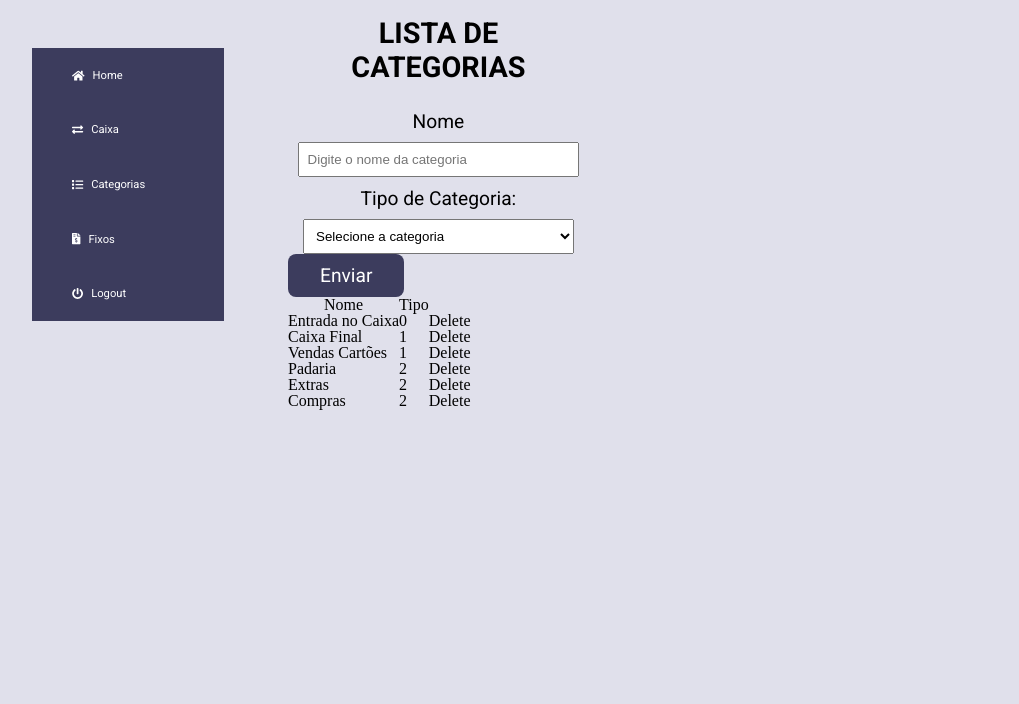
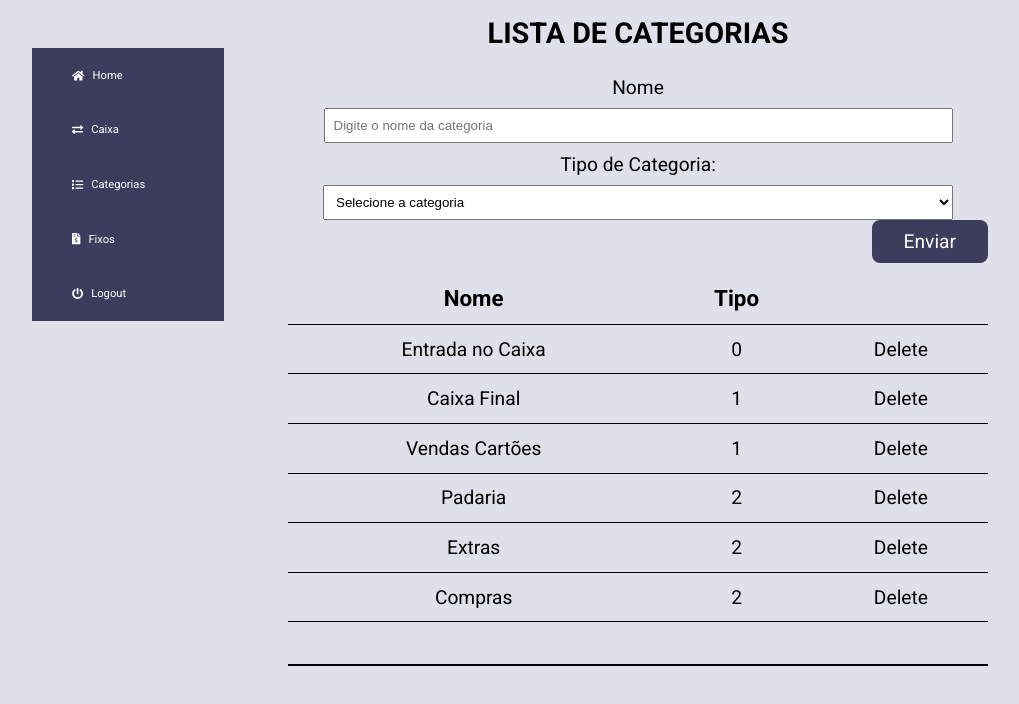
Before and after one commit to GSSiqueira/idl-web, a React (Create React App) app: page /categorias in a window 1280 px wide. Shown: the top 704 px of the page, without its empty margins (0-1019 px from the left). Built offline with nearby package versions, Linux system fonts and the light colour scheme.

Commit message:
Refactored and added table styles

```diff
--- /dev/null
+++ b/src/components/BasicTable/styles.css
@@ -0,0 +1,38 @@
+.basic-table {
+  font: 400 1.2rem 'Roboto';
+  margin: 0.6rem auto;
+}
+
+.basic-table tr {
+  text-align: center;
+  border-bottom: 1px solid black;
+}
+
+.basic-table th,
+.basic-table td {
+  padding: 0.8rem;
+  vertical-align: middle;
+}
+
+.basic-table thead,
+.basic-table tfoot {
+  font: 700 1.4rem 'Roboto';
+}
+
+.delete-button {
+  padding: 0.5rem;
+}
+
+@media screen and (min-width: 1024px) {
+  .basic-table {
+    min-width: 700px;
+  }
+
+  .delete-button {
+    cursor: pointer;
+  }
+
+  .delete-button:hover {
+    color: var(--header-color-hover);
+  }
+}
--- a/src/components/CategoriesSelect/index.tsx
+++ b/src/components/CategoriesSelect/index.tsx
@@ -1,9 +1,6 @@
 import React, { InputHTMLAttributes } from 'react';
 import './styles.css';
-import {
-  Category,
-  SelectCategory,
-} from '../../api/Categories/CategoriesController';
+import { SelectCategory } from '../../api/Categories/CategoriesController';
 
 interface BasicInputProps extends InputHTMLAttributes<HTMLSelectElement> {
   label: string;
--- a/src/pages/Categories/CategoriesTable/index.tsx
+++ b/src/pages/Categories/CategoriesTable/index.tsx
@@ -8,7 +8,7 @@ interface CategoriesTableProps {
 
 const CategoriesTable: React.FC<CategoriesTableProps> = ({ categories }) => {
   return (
-    <table className="categories-table">
+    <table className="basic-table">
       <thead>
         <tr>
           <th>Nome</th>
--- a/src/pages/Categories/index.tsx
+++ b/src/pages/Categories/index.tsx
@@ -1,4 +1,6 @@
 import React, { useState, useEffect } from 'react';
+import './styles.css';
+
 import CategoriesController, {
   Category,
   CategoryTypes,
@@ -54,8 +56,8 @@ const Categories: React.FC<CategoriesProps> = ({ categoriesController }) => {
               value={categoryType}
             />
             <BasicButton label="Enviar" name="submit-button" type="submit" />
-            <CategoriesTable categories={categoriesList} />
           </form>
+          <CategoriesTable categories={categoriesList} />
         </section>
       </main>
     </>
--- a/src/pages/Categories/styles.css
+++ b/src/pages/Categories/styles.css
@@ -0,0 +1,23 @@
+.categories-content {
+  display: flex;
+  flex-flow: column wrap;
+  align-content: center;
+}
+.categories-content form {
+  display: flex;
+  flex-flow: column wrap;
+  width: 100%;
+  margin: 0;
+}
+
+.categories-content .main-title {
+  width: 70%;
+}
+
+.categories-section {
+  display: flex;
+  flex-direction: column;
+  justify-content: flex-start;
+  padding-bottom: 2rem;
+  border-bottom: 2px solid black;
+}
--- a/src/pages/Flux/EntriesTable/index.tsx
+++ b/src/pages/Flux/EntriesTable/index.tsx
@@ -1,5 +1,6 @@
 import React from 'react';
 import './styles.css';
+import '../../../components/BasicTable/styles.css';
 import { FontAwesomeIcon } from '@fortawesome/react-fontawesome';
 import { faTrashAlt } from '@fortawesome/free-solid-svg-icons';
 
@@ -30,7 +31,7 @@ const EntriesTable: React.FC<EntriesTableProps> = ({
   }, 0);
 
   return (
-    <table className="entry-table">
+    <table className="basic-table">
       <thead>
         <tr>
           <th>Horário</th>
--- a/src/pages/Flux/EntriesTable/styles.css
+++ b/src/pages/Flux/EntriesTable/styles.css
@@ -1,24 +1,3 @@
-.entry-table {
-  font: 400 1.2rem 'Roboto';
-  margin: 0.6rem auto;
-}
-
-.entry-table tr {
-  text-align: center;
-  border-bottom: 1px solid black;
-}
-
-.entry-table th,
-.entry-table td {
-  padding: 0.8rem;
-  vertical-align: middle;
-}
-
-.entry-table thead,
-.entry-table tfoot {
-  font: 700 1.4rem 'Roboto';
-}
-
 .negative-value {
   background-color: #d9d9d9;
 }
@@ -26,21 +5,3 @@
 .positive-value {
   background-color: #c1c1d7;
 }
-
-.delete-button {
-  padding: 0.5rem;
-}
-
-@media screen and (min-width: 1024px) {
-  .entry-table {
-    min-width: 700px;
-  }
-
-  .delete-button {
-    cursor: pointer;
-  }
-
-  .delete-button:hover {
-    color: var(--header-color-hover);
-  }
-}
```
